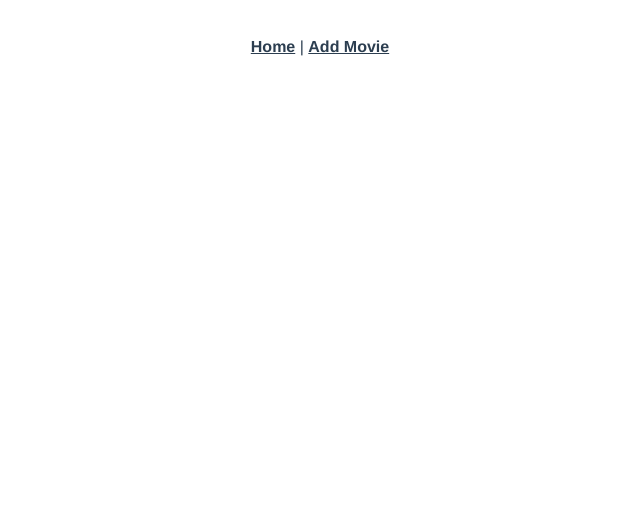
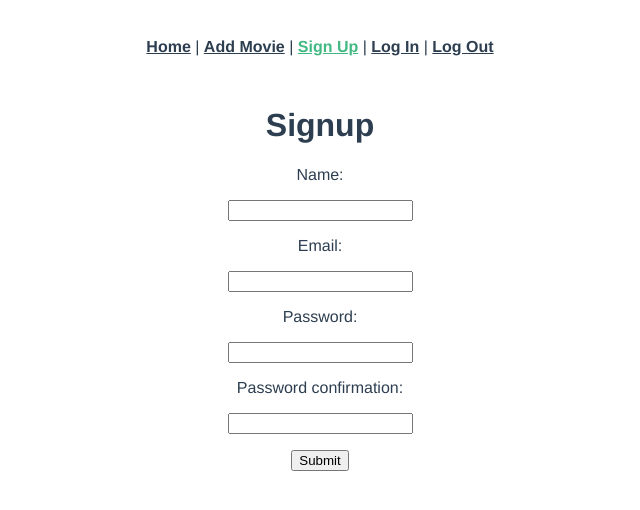
Before and after one commit to MrShanester/movie-frontend, a Vue app: page /signup in a window 1280 px wide. Shown: the top 510 px of the page, without its empty margins (320-960 px from the left). Built offline with nearby package versions, Linux system fonts and the light colour scheme.

Commit message:
Adds signup, login, and logout functions

```diff
--- a/src/App.vue
+++ b/src/App.vue
@@ -4,6 +4,12 @@
       <router-link to="/">Home</router-link>
       |
       <router-link to="/newmovie">Add Movie</router-link>
+      |
+      <router-link to="/signup">Sign Up</router-link>
+      |
+      <router-link to="/login">Log In</router-link>
+      |
+      <router-link to="/logout">Log Out</router-link>
     </div>
     <router-view />
   </div>
--- a/src/router/index.js
+++ b/src/router/index.js
@@ -4,6 +4,9 @@ import Home from "../views/Home.vue";
 import MoviesEdit from "../views/moviesEdit.vue";
 import MoviesShow from "../views/moviesShow.vue";
 import MoviesNew from "../views/moviesNew.vue";
+import Signup from "../views/Signup.vue";
+import Login from "../views/Login.vue";
+import Logout from "../views/Logout.vue";
 
 Vue.use(VueRouter);
 
@@ -29,6 +32,21 @@ const routes = [
     component: MoviesNew,
   },
   {
+    path: "/signup",
+    name: "Signup",
+    component: Signup,
+  },
+  {
+    path: "/login",
+    name: "Login",
+    component: Login,
+  },
+  {
+    path: "/logout",
+    name: "Logout",
+    component: Logout,
+  },
+  {
     path: "/about",
     name: "About",
     // route level code-splitting
--- /dev/null
+++ b/src/views/Login.vue
@@ -0,0 +1,60 @@
+<template>
+  <div class="login">
+    <form v-on:submit.prevent="submit()">
+      <h1>Login</h1>
+      <ul>
+        <li v-for="error in errors" v-bind:key="error">{{ error }}</li>
+      </ul>
+      <div>
+        <label>Email:</label>
+        <p></p>
+        <input type="email" v-model="newSessionParams.email" />
+      </div>
+      <p></p>
+      <div>
+        <label>Password:</label>
+        <p></p>
+        <input type="password" v-model="newSessionParams.password" />
+      </div>
+      <p></p>
+      <input type="submit" value="Submit" />
+    </form>
+  </div>
+</template>
+
+<style scoped>
+.login {
+  text-align: center;
+}
+</style>
+
+<script>
+import axios from "axios";
+
+export default {
+  data: function () {
+    return {
+      newSessionParams: {},
+      errors: [],
+    };
+  },
+  methods: {
+    submit: function () {
+      axios
+        .post("/sessions", this.newSessionParams)
+        .then((response) => {
+          axios.defaults.headers.common["Authorization"] = "Bearer " + response.data.jwt;
+          localStorage.setItem("jwt", response.data.jwt);
+          this.$parent.flashMessage = "Successfully Logged In!";
+          this.$router.push("/");
+        })
+        .catch((error) => {
+          console.log(error.response);
+          this.errors = ["Invalid email or password."];
+          this.email = "";
+          this.password = "";
+        });
+    },
+  },
+};
+</script>
--- /dev/null
+++ b/src/views/Logout.vue
@@ -0,0 +1,15 @@
+<template>
+  <div class="logout"></div>
+</template>
+
+<script>
+import axios from "axios";
+
+export default {
+  created: function () {
+    delete axios.defaults.headers.common["Authorization"];
+    localStorage.removeItem("jwt");
+    this.$router.push("/");
+  },
+};
+</script>
--- /dev/null
+++ b/src/views/Signup.vue
@@ -0,0 +1,68 @@
+<template>
+  <div class="signup">
+    <form v-on:submit.prevent="submit()">
+      <h1>Signup</h1>
+      <p></p>
+      <ul>
+        <li v-for="error in errors" v-bind:key="error">{{ error }}</li>
+      </ul>
+      <div>
+        <label>Name:</label>
+        <p></p>
+        <input type="text" v-model="newUserParams.name" />
+      </div>
+      <p></p>
+      <div>
+        <label>Email:</label>
+        <p></p>
+        <input type="email" v-model="newUserParams.email" />
+      </div>
+      <p></p>
+      <div>
+        <label>Password:</label>
+        <p></p>
+        <input type="password" v-model="newUserParams.password" />
+      </div>
+      <p></p>
+      <div>
+        <label>Password confirmation:</label>
+        <p></p>
+        <input type="password" v-model="newUserParams.password_confirmation" />
+      </div>
+      <p></p>
+      <input type="submit" value="Submit" />
+    </form>
+  </div>
+</template>
+
+<style scoped>
+.signup {
+  text-align: center;
+}
+</style>
+
+<script>
+import axios from "axios";
+
+export default {
+  data: function () {
+    return {
+      newUserParams: {},
+      errors: [],
+    };
+  },
+  methods: {
+    submit: function () {
+      axios
+        .post("/users", this.newUserParams)
+        .then((response) => {
+          console.log(response.data);
+          this.$router.push("/login");
+        })
+        .catch((error) => {
+          this.errors = error.response.data.errors;
+        });
+    },
+  },
+};
+</script>
```
